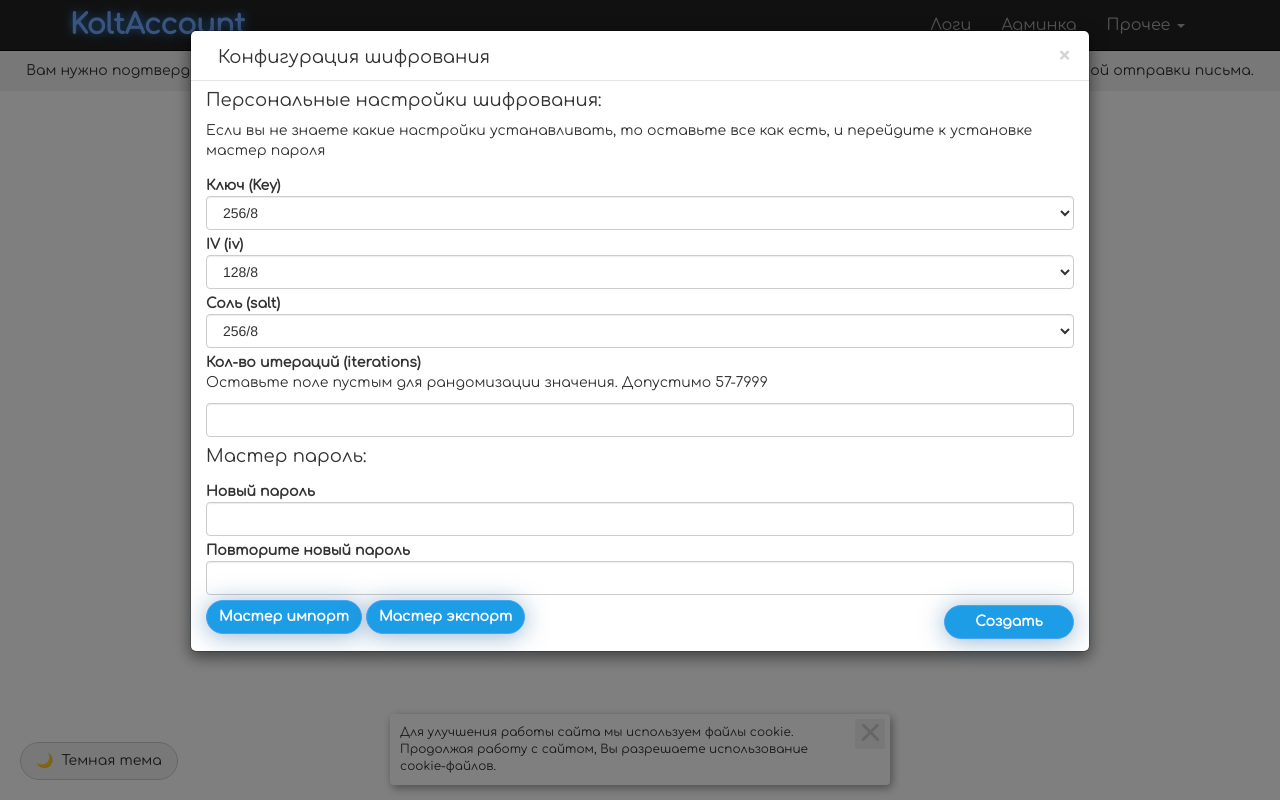
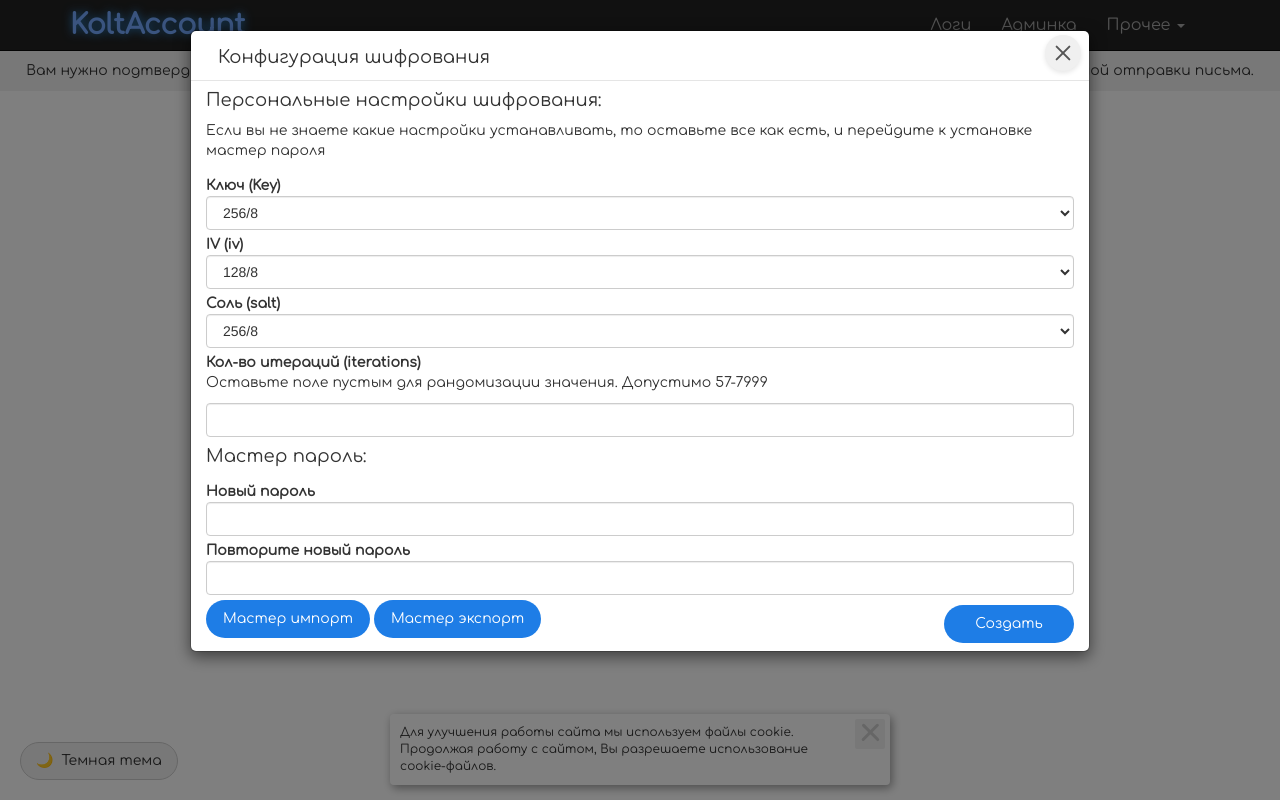
Before and after one commit to ottomayerpy/KoltAccount, a Django app: page / in a window 1280 px wide. Run offline with Django 4.2, Linux system fonts and the light colour scheme; the visitor is signed in with stand-in values (Sample User, id 1); data that the repository does not hold is empty; parts of the project's set-up code (start-up, migrations or seed data) failed here and were passed over; some libraries are stand-ins or nearby versions.

Commit message:
buttons fix

```diff
--- a/koltaccount/frontend/static/css/lk.css
+++ b/koltaccount/frontend/static/css/lk.css
@@ -23,7 +23,7 @@
 }
 
 .lk-block {
-    background-color: var(--lk-block);
+    background-color: var(--navbar);
     border-radius: 3px;
     padding: 10px;
     margin: 5px;
--- a/koltaccount/frontend/static/css/main.css
+++ b/koltaccount/frontend/static/css/main.css
@@ -11,7 +11,7 @@
    -------------------------------------------------------------------------- */
 :root {
     /* Цветовая схема */
-    --colorscheme: rgb(30, 157, 231);
+    --colorscheme: rgb(30, 125, 230);
     --colorschemehover: rgb(25, 134, 197);
 
     /* Фоны */
@@ -56,8 +56,27 @@
     --success-color: rgb(51, 206, 59);
 
     /* Эффекты */
-    --shadow-box-bubbly-button: rgba(46, 109, 164, 0.5);
-    --simple-tabs-border-hover: rgba(0, 0, 0, 0.425);
+    --shadow-box-bubbly-button: rgb(77, 122, 190);
+    --simple-tabs-border-hover: rgba(194, 194, 194, 0.425);
+
+    /* Кнопки действий */
+    --btn-kolt-bg: rgb(30, 125, 230);
+    --btn-kolt-hover: rgb(24, 100, 200);    /* Затемнение на 20% */
+    --btn-kolt-active: rgb(18, 80, 160);    /* Затемнение на 35% */
+
+    --btn-kolt-text: #ffffff;
+    --btn-kolt-text-hover: #ffffff;
+    --btn-kolt-text-active: #ffffff;
+
+    --btn-kolt-shadow: rgba(30, 125, 230, 0.3);
+    --btn-kolt-border: transparent;
+
+    /* Кнопка закрытия (крестик) */
+    --btn-close-bg: #f0f0f0;
+    --btn-close-color: #555;
+    --btn-close-hover-bg: #e4e4e4;
+    --btn-close-hover-color: #d32f2f;
+    --btn-close-shadow: 0 2px 5px rgba(0,0,0,0.1);
 }
 
 /* --------------------------------------------------------------------------
@@ -346,25 +384,34 @@ header {
 /* --------------------------------------------------------------------------
    3.3. Кнопки
    -------------------------------------------------------------------------- */
+
 .btn-kolt {
-    font-weight: 600;
-    color: white;
-    background-color: var(--link-color);
-    border-color: var(--link-border-color);
+    background-color: var(--btn-kolt-bg);
+    color: var(--btn-kolt-text);
+    border: 1px solid var(--btn-kolt-border);
+
+    /* Базовые стили */
+    padding: 8px 16px;
+    border-radius: 6px;
+    /* font-family: inherit; */
+    font-size: 14px;
+    font-weight: 500;
+    cursor: pointer;
+    transition: all 0.2s ease;
 }
 
 .btn-kolt:hover {
-    color: white;
-    background-color: var(--link-hover-color);
-    border-color: var(--link-hover-border-color);
-    text-decoration: none;
+    background-color: var(--btn-kolt-hover);
+    color: var(--btn-kolt-text-hover);
+    transform: translateY(-1px);
+    box-shadow: 0 4px 8px var(--btn-kolt-shadow);
 }
 
-.btn-kolt:active,
-.btn-kolt:focus {
-    color: white;
-    background-color: var(--link-active-color);
-    border-color: var(--link-active-border-color);
+.btn-kolt:active {
+    background-color: var(--btn-kolt-active);
+    color: var(--btn-kolt-text-active);
+    transform: translateY(1px);
+    box-shadow: 0 2px 4px var(--btn-kolt-shadow);
 }
 
 .btn-reshow_modal {
@@ -385,29 +432,74 @@ header {
     width: 130px;
 }
 
+/* Кнопка закрытия (крестик) */
 .btn-close {
-    color: var(--text-color);
-    margin-top: -7px !important;
-    padding: 14px 20px !important;
-    margin-right: -7px;
+    position: absolute;
+    top: 4px;
+    right: 8px;
+    width: 36px;
+    height: 36px;
+    border: none;
+    background: var(--btn-close-bg);
+    cursor: pointer;
+    padding: 0;
+    border-radius: 50%;
+    transition: all 0.3s cubic-bezier(0.4, 0, 0.2, 1);
+    box-shadow: var(--btn-close-shadow);
+    z-index: 10;
+}
+
+.btn-close::before,
+.btn-close::after {
+    content: '';
+    position: absolute;
+    top: 50%;
+    left: 50%;
+    width: 20px;
+    height: 2px;
+    background-color: var(--btn-close-color);
+    border-radius: 2px;
+    transition: all 0.3s ease;
+}
+
+.btn-close::before {
+    transform: translate(-50%, -50%) rotate(45deg);
+}
+
+.btn-close::after {
+    transform: translate(-50%, -50%) rotate(-45deg);
 }
 
 .btn-close:hover {
-    color: var(--footer-link);
+    background-color: var(--btn-close-hover-bg);
+    transform: rotate(90deg) scale(1.1);
+    box-shadow: 0 4px 10px rgba(0,0,0,0.15);
 }
 
-.btn-close-create-account {
-    margin-top: -39px !important;
+.btn-close:hover::before,
+.btn-close:hover::after {
+    background-color: var(--btn-close-hover-color);
 }
 
-.btn-close_account-modal {
-    position: absolute;
-    left: calc(50% - 20px);
-    top: 360px;
-    margin-right: 0;
-    margin-top: 0;
-    padding: 0;
-    opacity: 0.6;
+.btn-close:active {
+    transform: scale(0.9);
+}
+
+.btn-close:active::before,
+.btn-close:active::after {
+    animation: spinAndScale 0.4s cubic-bezier(0.4, 0, 0.2, 1);
+}
+
+@keyframes spinAndScale {
+    0% {
+        transform: translate(-50%, -50%) rotate(0deg) scale(1);
+    }
+    50% {
+        transform: translate(-50%, -50%) rotate(180deg) scale(1.2);
+    }
+    100% {
+        transform: translate(-50%, -50%) rotate(360deg) scale(1);
+    }
 }
 
 /* Кнопка с пузырьковым эффектом */
--- a/koltaccount/frontend/templates/base.html
+++ b/koltaccount/frontend/templates/base.html
@@ -157,14 +157,14 @@
                         {% else %}
                         <li class="base_li_account_buttons">
                             <div align="center">
-                                <a href="{% url 'kolt_login' %}" class="btn btn-kolt bubbly-button btn-round btn-main-fix">
+                                <a href="{% url 'kolt_login' %}" class="btn btn-kolt btn-round btn-main-fix">
                                     Войти
                                 </a>
                             </div>
                         </li>
                         <li class="base_li_account_buttons">
                             <div align="center">
-                                <a href="{% url 'register_url' %}" class="btn btn-kolt bubbly-button btn-round btn-main-fix base_li_register_button">
+                                <a href="{% url 'register_url' %}" class="btn btn-kolt btn-round btn-main-fix base_li_register_button">
                                     Зарегистрироваться
                                 </a>
                             </div>
--- a/koltaccount/frontend/templates/home.html
+++ b/koltaccount/frontend/templates/home.html
@@ -51,8 +51,8 @@
         <div class="modal-content">
             <div class="modal-header modal-header-create-account">
                 <button type="button" class="btn btn-danger btn-round btn-main-fix modal-header-create-account_delete_button" data-site="" data-id="" id="modal-btn-account_delete">Удалить</button>
-                <button class="btn btn-kolt bubbly-button btn-round btn-main-fix" id="modal-btn-save">Сохранить</button>
-                <button type="button" class="close btn-close btn-close_account-modal" data-dismiss="modal" aria-hidden="true">×</button>
+                <button class="btn btn-kolt btn-round btn-main-fix" id="modal-btn-save">Сохранить</button>
+                <button class="btn-close" data-dismiss="modal" aria-label="Закрыть"></button>
             </div>
             <div class="modal-body modal-body-show-account">
                 <label for="modal-site">Сайт</label>
@@ -80,7 +80,7 @@
         <div class="modal-content">
             <div class="modal-header modal-header-create-account">
                 <h4 class="modal-title">Добавить аккаунт</h4>
-                <button type="button" class="close btn-close btn-close-create-account" data-dismiss="modal" aria-hidden="true">×</button>
+                <button class="btn-close" data-dismiss="modal" aria-label="Закрыть"></button>
             </div>
             <div class="modal-body modal-body-create-account">
                 <label for="in-site">Сайт</label>
@@ -91,7 +91,7 @@
                 <input class="form-control" type="text" id="in-login" maxlength="254">
                 <label for="in-password">Пароль</label>
                 <input class="form-control" type="password" id="in-password" maxlength="254">
-                <button class="btn btn-kolt bubbly-button btn-round btn-main-fix btn-send" id="btn-send_account">Добавить</button>
+                <button class="btn btn-kolt btn-round btn-main-fix btn-send" id="btn-send_account">Добавить</button>
             </div>
         </div>
     </div>
@@ -101,7 +101,7 @@
         <div class="modal-content">
             <div class="modal-header modal-header-create-account">
                 <h4 class="modal-title">Мастер пароль</h4>
-                <button type="button" class="close btn-close btn-close-create-account" data-dismiss="modal" aria-hidden="true">×</button>
+                <button class="btn-close" data-dismiss="modal" aria-label="Закрыть"></button>
             </div>
             <div class="modal-body modal-body-master-password">
                 <div id="pesonal-crypto-settings">
@@ -135,10 +135,10 @@
                 <input class="form-control" type="password" id="in-repeat_new_password" maxlength="254">
                 {% if request.user.is_staff %}
                 <input id="btn_master_import" type="file" value="Import" style="display: none;"/>
-                <label for="btn_master_import" class="btn btn-kolt bubbly-button btn-round">Мастер импорт</label>
-                <button id="btn_master_export" data-toggle="modal" style="margin-top: 5px;" class="btn btn-kolt bubbly-button btn-round">Мастер экспорт</button>
+                <label for="btn_master_import" class="btn btn-kolt btn-round">Мастер импорт</label>
+                <button id="btn_master_export" data-toggle="modal" style="margin-top: 5px;" class="btn btn-kolt btn-round">Мастер экспорт</button>
                 {% endif %}
-                <button class="btn btn-kolt bubbly-button btn-round btn-main-fix btn-send" id="btn-send_master_password">Изменить</button>
+                <button class="btn btn-kolt btn-round btn-main-fix btn-send" id="btn-send_master_password">Изменить</button>
                 <div id="password_info">
                     <h5>Пароль должен соответствовать критериям:</h5>
                     <ul>
@@ -157,7 +157,7 @@
         <div class="modal-content">
             <div class="modal-header modal-header-create-account">
                 <h4 class="modal-title">Аутентификация</h4>
-                <button type="button" class="close btn-close btn-close-create-account" data-dismiss="modal" aria-hidden="true">×</button>
+                <button class="btn-close" data-dismiss="modal" aria-label="Закрыть"></button>
             </div>
             <div class="modal-body modal-body-enter-password">
                 <label for="in-enter_master_password">Введите мастер пароль</label>
```
Also changed, not shown: other parts of koltaccount/frontend/static/css/main.css (+25 -6 lines), koltaccount/frontend/templates/lk.html (+5 -5 lines).
